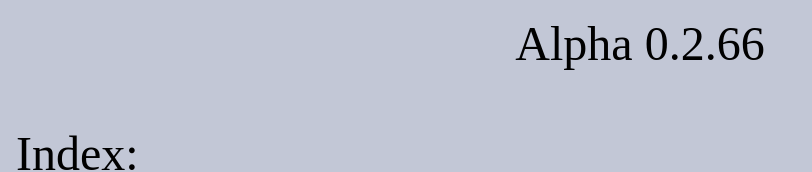
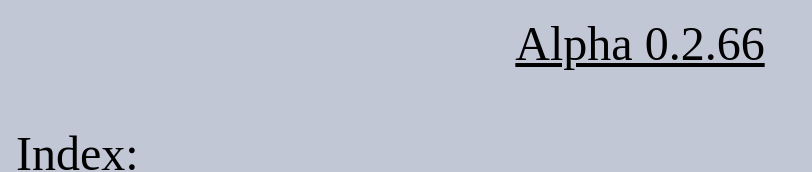
Before and after one commit to SamsonAs/SamsonAs.github.io, a plain HTML site: page index.html in a window 1280 px wide. Shown: the top 172 px of the page, without its empty margins (0-812 px from the left). Drawn offline with Linux system fonts and the light colour scheme.

Commit message:
Update index.html

```diff
--- a/index.html
+++ b/index.html
@@ -20,7 +20,7 @@
 
   <body>
 
-    <font size="20"><center>Alpha 0.2.66</center></font>
+    <font size="20"><center><u>Alpha 0.2.66</u></center></font>
     <br>
 
     <font size="10">Index:</font>
```
